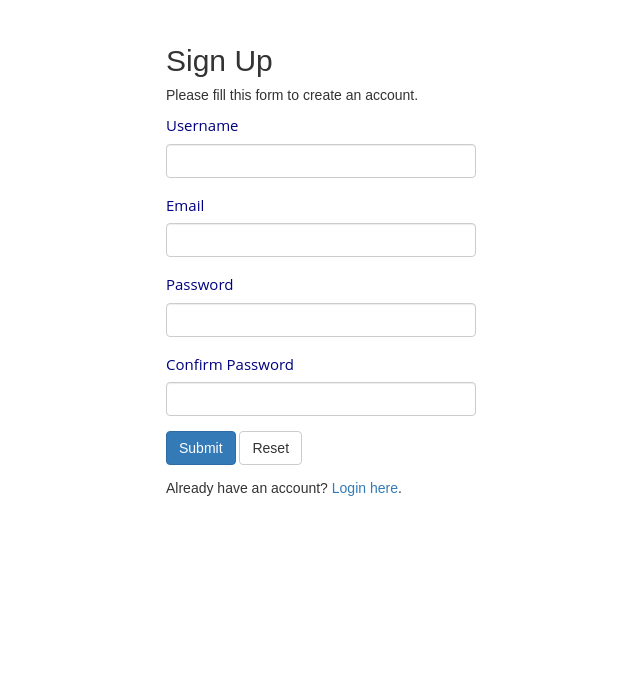
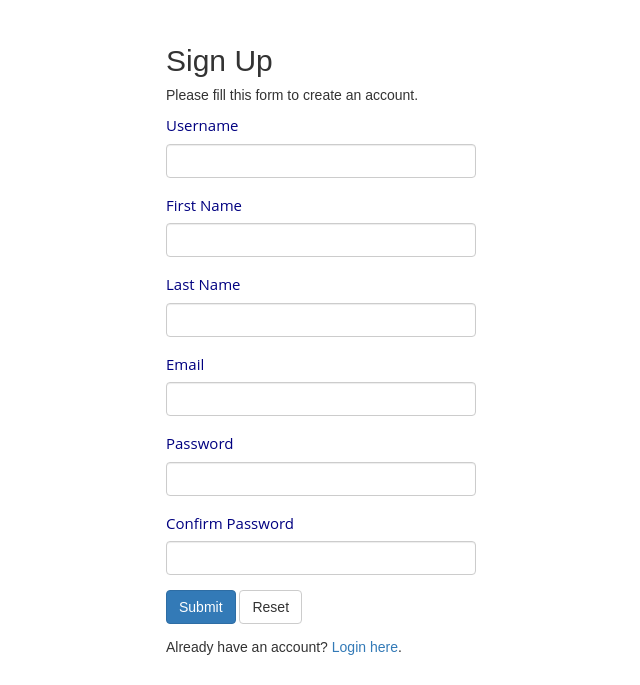
Before and after one commit to ajlino/timesheet, a PHP site: page /Registration.php in a window 1280 px wide. Shown: the part 260-945 px from the top of the page, without its empty margins (319-959 px from the left). Before the commit the page ends 756 px from the top, so only its background shows below. Run offline with PHP 8.4, Linux system fonts and the light colour scheme.

Commit message:
Added first and last name to registration

```diff
--- a/Registration.php
+++ b/Registration.php
@@ -3,8 +3,8 @@
 require_once "php/timesheetDBH.php";
 
 // Define variables and initialize with empty values
-$username = $email = $password = $confirm_password = "";
-$username_err = $email_err = $password_err = $confirm_password_err = "";
+$username = $firstName = $lastName = $email = $password = $confirm_password = "";
+$username_err = $firstName_err = $lastName_err = $email_err = $password_err = $confirm_password_err = "";
 
 // Processing form data when form is submitted
 if($_SERVER["REQUEST_METHOD"] == "POST"){
@@ -53,6 +53,19 @@ if($_SERVER["REQUEST_METHOD"] == "POST"){
       }
     }
 
+    //validate first name
+    if(empty(trim($_POST["firstName"]))){
+        $firstName_err = "Please enter your first name.";
+    } else{
+        $firstName = trim($_POST["firstName"]);
+    }
+
+    //validate last name
+    if(empty(trim($_POST["lastName"]))){
+        $lastName_err = "Please enter your last name.";
+    } else{
+        $lastName = trim($_POST["lastName"]);
+    }
 
     // Validate password
     if(empty(trim($_POST["password"]))){
@@ -137,6 +150,18 @@ if($_SERVER["REQUEST_METHOD"] == "POST"){
                 <span class="help-block"><?php echo $username_err; ?></span>
             </div>
 
+            <div class="form-group <?php echo (!empty($firstName_err)) ? 'has-error' : ''; ?>">
+                <label>First Name</label>
+                <input type="text" name="firstName" class="form-control" value="<?php echo $firstName; ?>">
+                <span class="help-block"><?php echo $firstName_err; ?></span>
+            </div>
+
+            <div class="form-group <?php echo (!empty($lastName_err)) ? 'has-error' : ''; ?>">
+                <label>Last Name</label>
+                <input type="text" name="lastName" class="form-control" value="<?php echo $lastName; ?>">
+                <span class="help-block"><?php echo $lastName_err; ?></span>
+            </div>
+
             <div class="form-group <?php echo (!empty($email_err)) ? 'has-error' : ''; ?>">
                 <label>Email</label>
                 <input type="email" name="email" class="form-control" value="<?php echo $email; ?>">
--- a/index.php
+++ b/index.php
@@ -107,7 +107,7 @@
           <div id="tallyDisplay">
               <p id="totalHours" class="tally">Total Hours</p>
           </div>
-        </form>
+  </form>
 
     </div>
   </div>
```
